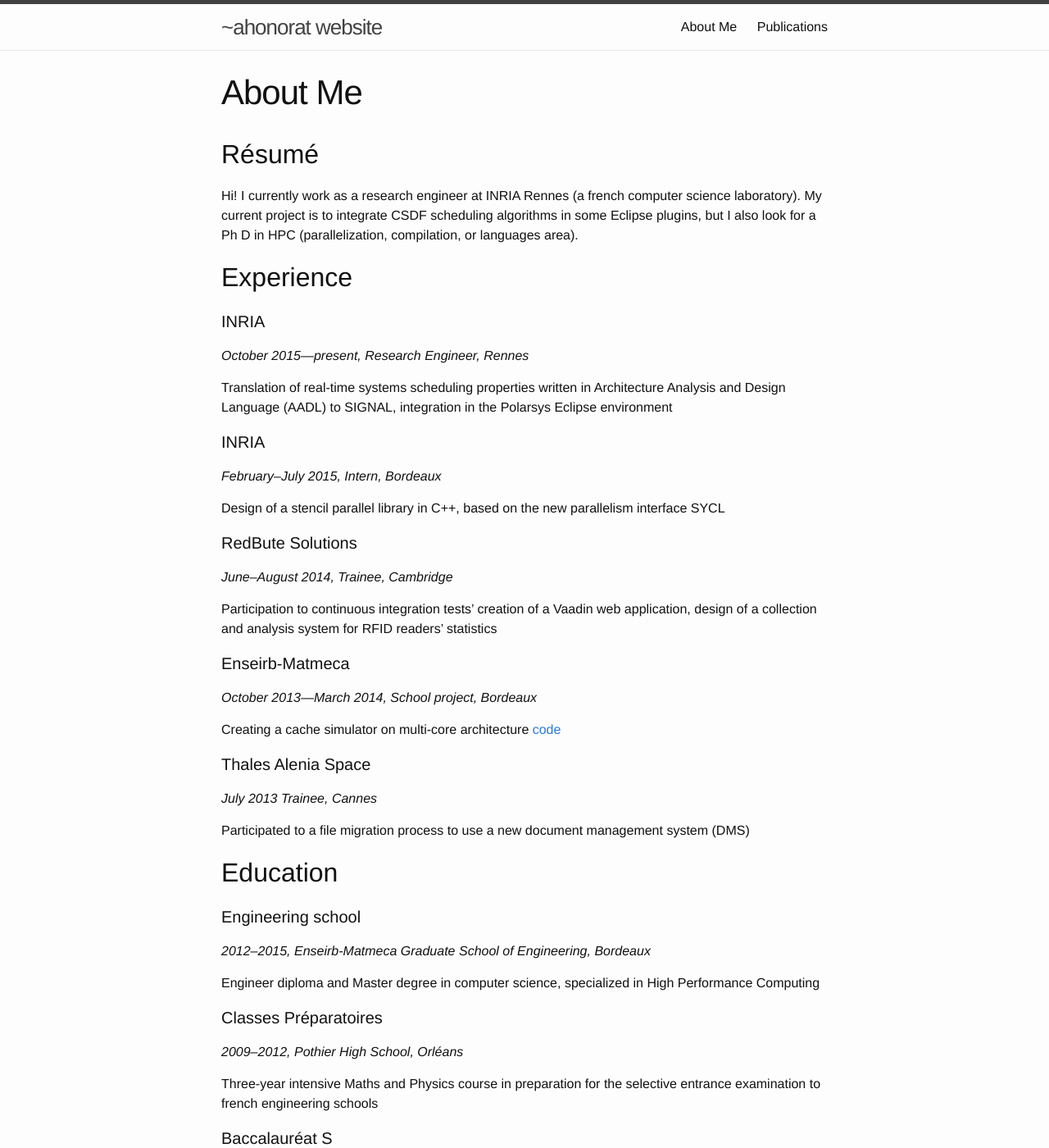
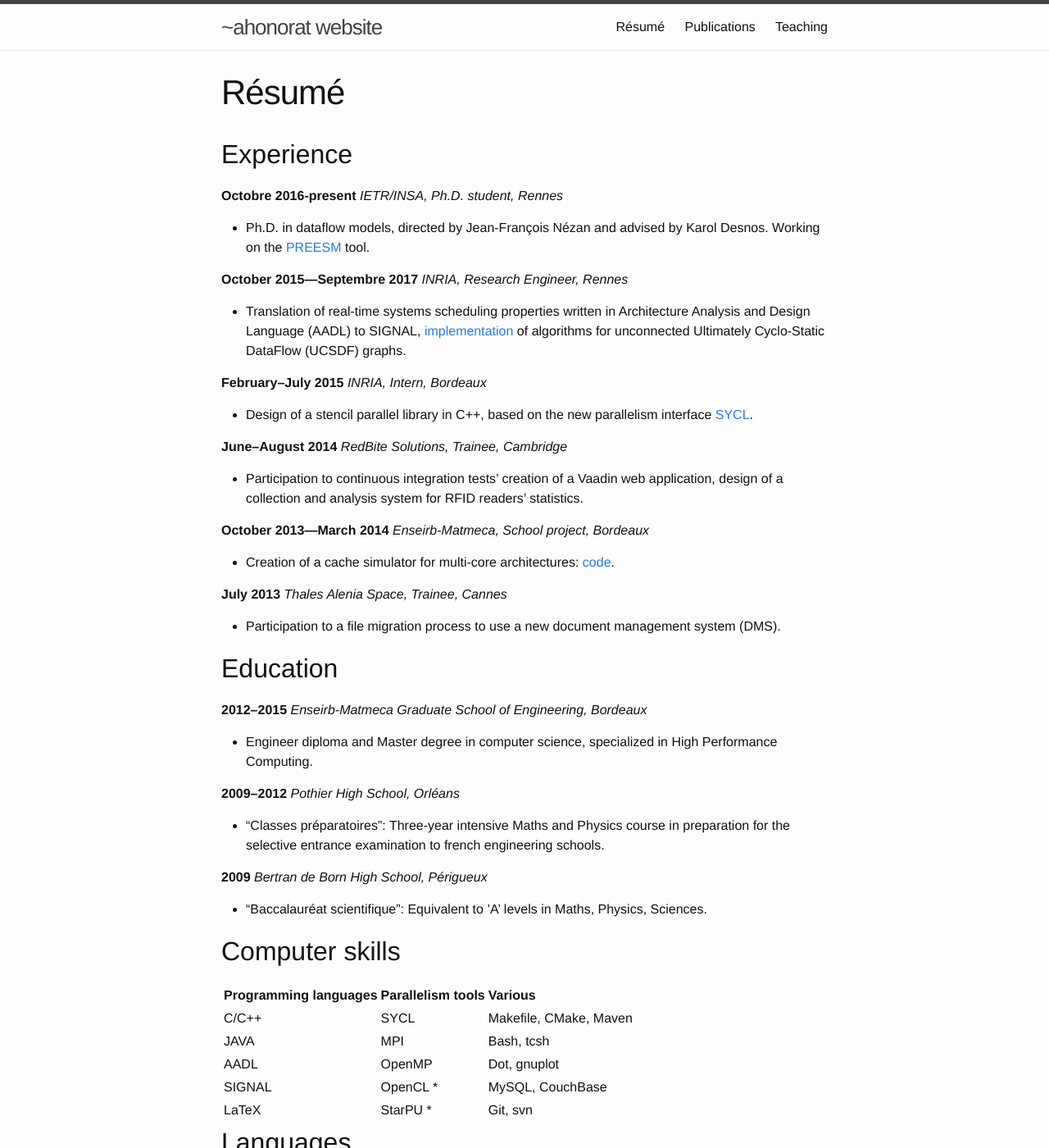
Before and after one commit to ahonorat/ahonorat.github.io, a Jekyll site: the page built from about.md, in a window 1280 px wide and 1400 px high. Shown: the whole window at 82% size. Built offline with Jekyll 4.4.1, drawn with Linux system fonts in a browser that asks for light colours; some of the changed text lies outside the part shown.

Commit message:
New version of the site, as a Ph.D. student

```diff
--- a/_config.yml
+++ b/_config.yml
@@ -11,8 +11,8 @@
 title: ~ahonorat website
 email: alexandre.honorat@yahoo.fr
 description: > # this means to ignore newlines until "baseurl:"
-  This is my public site where you'll can find some information
-  about me and about projects I'm working on (present or past).
+  This is my public website where you can find some information
+  about me and about projects I'm working on.
 baseurl: "" # the subpath of your site, e.g. /blog
 url: "http://ahonorat.github.io" # the base hostname & protocol for your site
 github_username:  ahonorat
--- a/about.md
+++ b/about.md
@@ -1,69 +1,53 @@
 ---
 layout: page
-title: About Me
+title: Résumé
 permalink: /about/
 ---
 
-## Résumé
-
-Hi! I currently work as a research engineer at INRIA Rennes (a french computer science laboratory).
-My current project is to integrate CSDF scheduling algorithms in some Eclipse plugins, but I also
-look for a Ph D in HPC (parallelization, compilation, or languages area).
 
 ## Experience
 
-#### INRIA
+**Octobre 2016-present** *IETR/INSA, Ph.D. student, Rennes*
 
-*October 2015—present, Research Engineer, Rennes*
+- Ph.D. in dataflow models, directed by Jean-François Nézan and advised by Karol Desnos.
+Working on the [PREESM](http://preesm.sourceforge.net/website/) tool.
 
-Translation of real-time systems scheduling properties written in Architecture Analysis and Design Language (AADL)
-to SIGNAL, integration in the Polarsys Eclipse environment
+**October 2015—Septembre 2017** *INRIA, Research Engineer, Rennes*
 
-#### INRIA
+- Translation of real-time systems scheduling properties written in Architecture Analysis and Design Language (AADL)
+to SIGNAL, [implementation](http://polychrony.inria.fr/ADFG/) of algorithms for unconnected Ultimately Cyclo-Static DataFlow (UCSDF) graphs.
 
-*February–July 2015, Intern, Bordeaux*
+**February–July 2015** *INRIA, Intern, Bordeaux*
 
-Design of a stencil parallel library in C++, based on the new parallelism interface SYCL
+- Design of a stencil parallel library in C++, based on the new parallelism interface [SYCL](https://github.com/triSYCL/triSYCL).
 
-#### RedBute Solutions
+**June–August 2014** *RedBite Solutions, Trainee, Cambridge*
 
-*June–August 2014, Trainee, Cambridge*
+- Participation to continuous integration tests’ creation of a Vaadin web application, design of a collection and
+analysis system for RFID readers’ statistics.
 
-Participation to continuous integration tests’ creation of a Vaadin web application, design of a collection and
-analysis system for RFID readers’ statistics
+**October 2013—March 2014** *Enseirb-Matmeca, School project, Bordeaux*
 
-#### Enseirb-Matmeca
+- Creation of a cache simulator for multi-core architectures: [code](https://github.com/gpichon/caches-pfa).
 
-*October 2013—March 2014, School project, Bordeaux*
+**July 2013** *Thales Alenia Space, Trainee, Cannes*
 
-Creating a cache simulator on multi-core architecture [code](https://github.com/gpichon/caches-pfa)
-
-#### Thales Alenia Space ####
-
-*July 2013 Trainee, Cannes*
-
-Participated to a file migration process to use a new document management system (DMS)
+- Participation to a file migration process to use a new document management system (DMS).
 
 ## Education
 
-#### Engineering school
+**2012–2015** *Enseirb-Matmeca Graduate School of Engineering, Bordeaux*
 
-*2012–2015, Enseirb-Matmeca Graduate School of Engineering, Bordeaux*
+- Engineer diploma and Master degree in computer science, specialized in High Performance Computing.
 
-Engineer diploma and Master degree in computer science, specialized in High Performance Computing
+**2009–2012** *Pothier High School, Orléans*
 
-#### Classes Préparatoires
+- "Classes préparatoires": Three-year intensive Maths and Physics course in preparation for the selective entrance examination
+to french engineering schools.
 
-*2009–2012, Pothier High School, Orléans*
+**2009** *Bertran de Born High School, Périgueux*
 
-Three-year intensive Maths and Physics course in preparation for the selective entrance examination
-to french engineering schools
-
-#### Baccalauréat S
-
-*2009, Bertran de Born High School, Périgueux*
-
-Equivalent to ’A’ levels in Maths, Physics, Sciences
+- "Baccalauréat scientifique": Equivalent to ’A’ levels in Maths, Physics, Sciences.
 
 
 ## Computer skills
@@ -80,32 +64,15 @@ Equivalent to ’A’ levels in Maths, Physics, Sciences
 
 ## Languages
 
-#### French
-
-Native speaker
-
-#### English
-
-Good command, read, spoken and written (TOEIC: 920/990 – EU level: B2)
-
-#### German
-
-Good command, read and spoken
+- French: *Native speaker*
+- English: *Good command, read, spoken and written (TOEIC: 920/990 – EU level: B2)*
+- German: *Good command, read and spoken*
 
 ## Interests
 
-#### Cinema
-
-Former member of the Enseirb-Matmeca movie association
-
-#### Piano
-
-Classical piano
-
-#### Sport
-
-Moutain-biking
-
+- Cinema: *Former member of the Enseirb-Matmeca movie association*
+- Piano: *Classical piano*
+- Sport: *Moutain-biking*
 
 <sub>
 *: basic knowledge
```
Also changed, not shown: _posts/2016-04-02-welcome-to-jekyll.markdown (deleted, +0 -25 lines), _posts/2016-06-08-FlatMultiDimAlg.md (deleted, +0 -37 lines), index.html (+6 -14 lines), publi.md (+1 -3 lines), teaching.md (added, +9 -0 lines).
